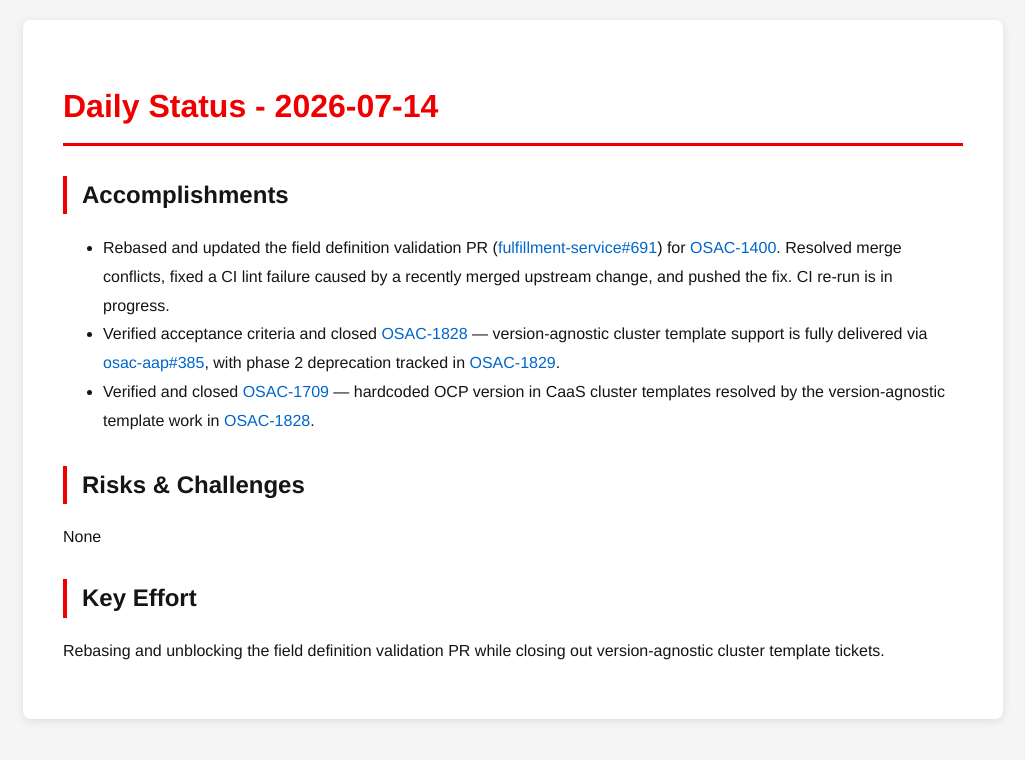
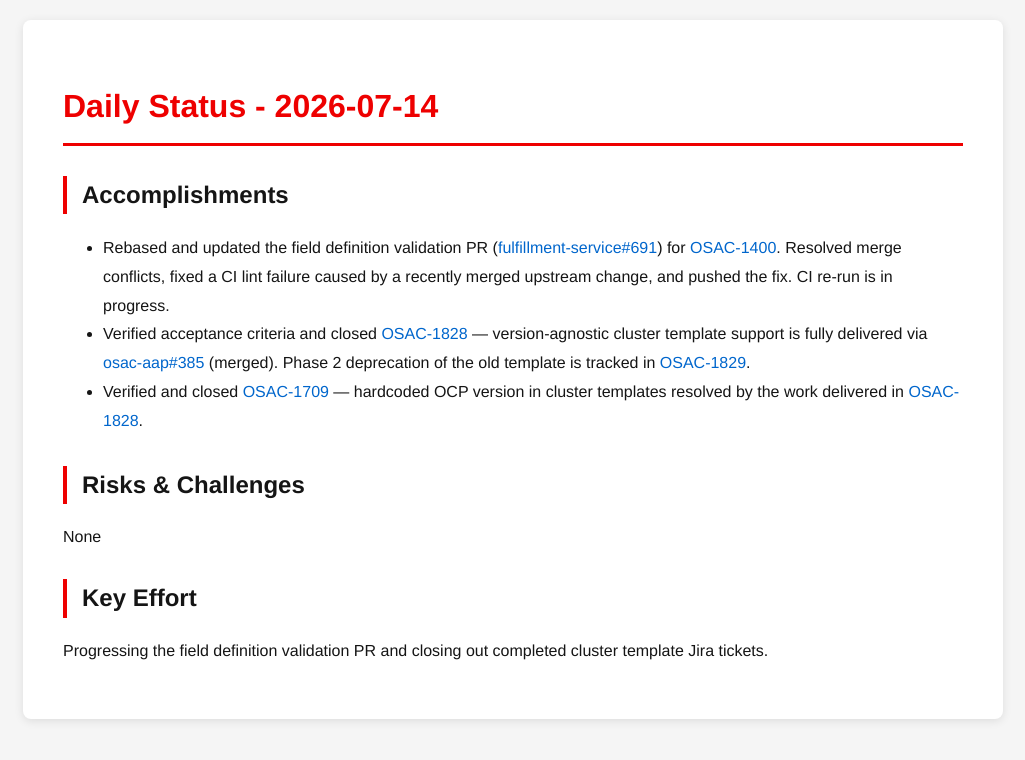
Before and after one commit to tzvatot/daily-status, a Jekyll site: the page built from 2026-07-14.md, in a window 1280 px wide. Shown: the top 760 px of the page, without its empty margins (127-1152 px from the left). Built offline with Jekyll 4.4.1, drawn with Linux system fonts in a browser that asks for light colours.

Commit message:
Daily status update - 2026-07-14

```diff
--- a/2026-07-14.md
+++ b/2026-07-14.md
@@ -8,11 +8,11 @@ date: 2026-07-14
 
 ## Accomplishments
 - Rebased and updated the field definition validation PR ([fulfillment-service#691](https://github.com/osac-project/fulfillment-service/pull/691)) for [OSAC-1400](https://redhat.atlassian.net/browse/OSAC-1400). Resolved merge conflicts, fixed a CI lint failure caused by a recently merged upstream change, and pushed the fix. CI re-run is in progress.
-- Verified acceptance criteria and closed [OSAC-1828](https://redhat.atlassian.net/browse/OSAC-1828) — version-agnostic cluster template support is fully delivered via [osac-aap#385](https://github.com/osac-project/osac-aap/pull/385), with phase 2 deprecation tracked in [OSAC-1829](https://redhat.atlassian.net/browse/OSAC-1829).
-- Verified and closed [OSAC-1709](https://redhat.atlassian.net/browse/OSAC-1709) — hardcoded OCP version in CaaS cluster templates resolved by the version-agnostic template work in [OSAC-1828](https://redhat.atlassian.net/browse/OSAC-1828).
+- Verified acceptance criteria and closed [OSAC-1828](https://redhat.atlassian.net/browse/OSAC-1828) — version-agnostic cluster template support is fully delivered via [osac-aap#385](https://github.com/osac-project/osac-aap/pull/385) (merged). Phase 2 deprecation of the old template is tracked in [OSAC-1829](https://redhat.atlassian.net/browse/OSAC-1829).
+- Verified and closed [OSAC-1709](https://redhat.atlassian.net/browse/OSAC-1709) — hardcoded OCP version in cluster templates resolved by the work delivered in [OSAC-1828](https://redhat.atlassian.net/browse/OSAC-1828).
 
 ## Risks & Challenges
 None
 
 ## Key Effort
-Rebasing and unblocking the field definition validation PR while closing out version-agnostic cluster template tickets.
+Progressing the field definition validation PR and closing out completed cluster template Jira tickets.
```
